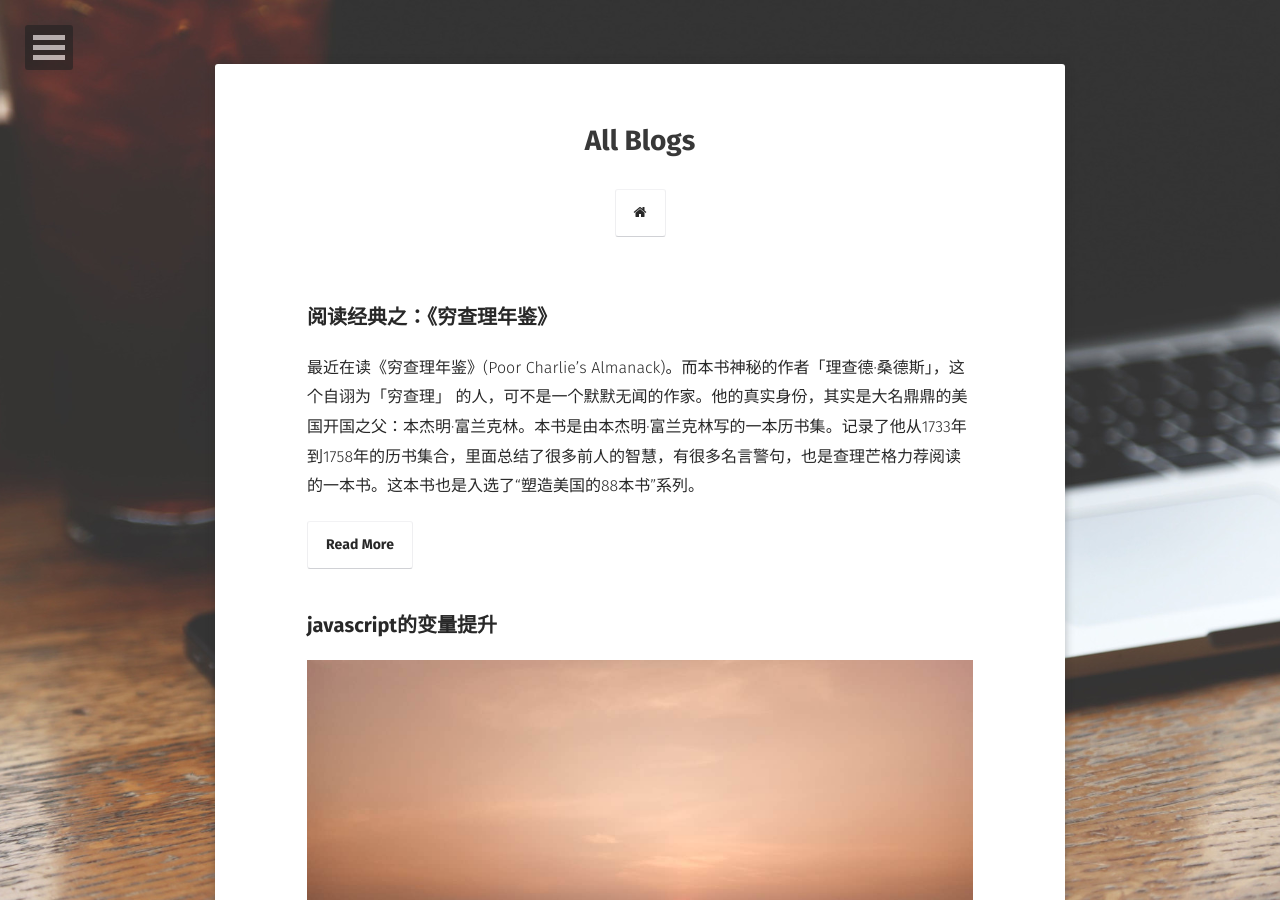
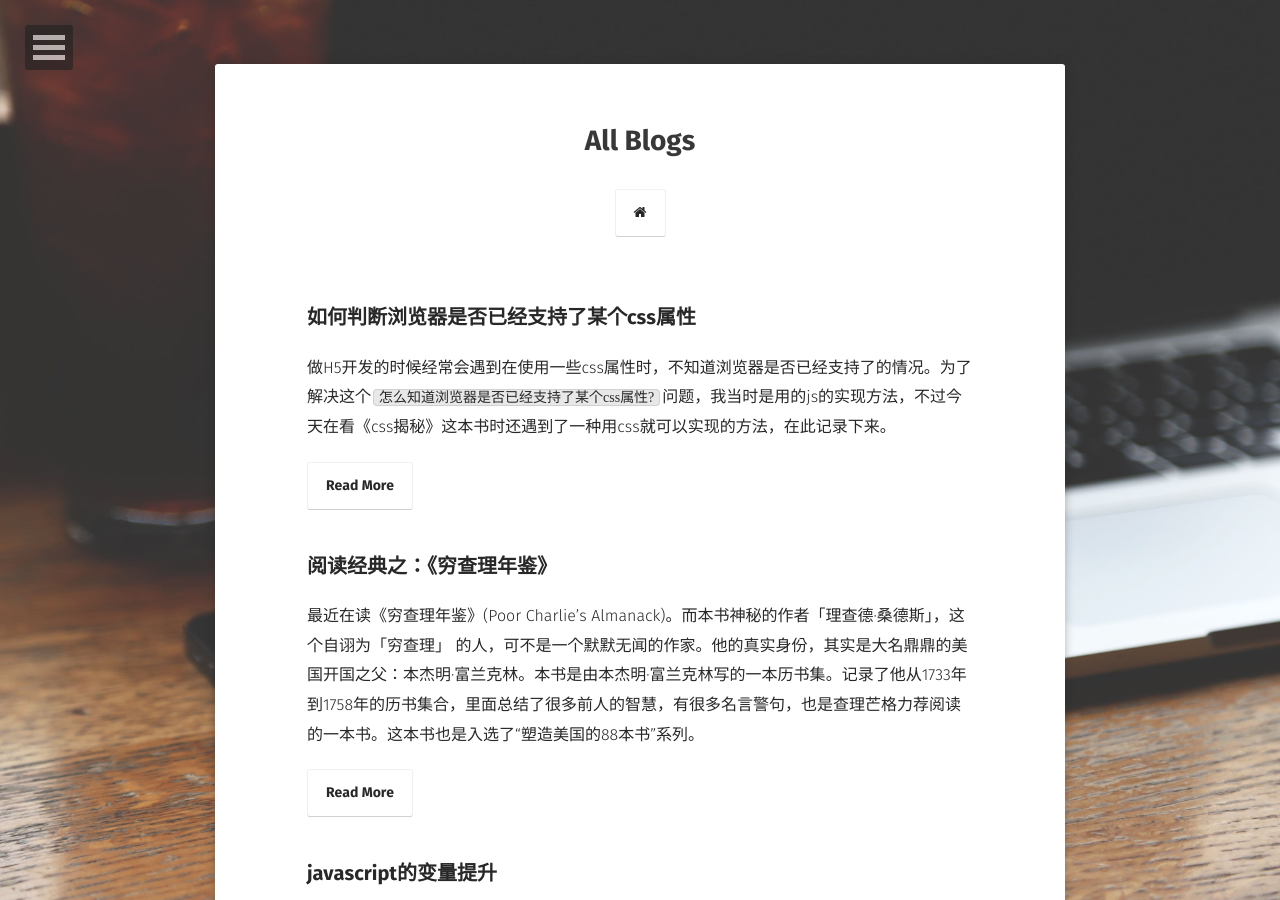
Before and after one commit to tiansn/tiansn.github.io, a Jekyll site: the page built from posts/index.md, in a window 1280 px wide and 900 px high. Built offline with Jekyll 4.4.1, drawn with Linux system fonts in a browser that asks for light colours; some web fonts are replaced.

Commit message:
write new blog

````diff
--- a/_config.yml
+++ b/_config.yml
@@ -8,7 +8,7 @@ logo:               'assets/img/logo.png'
 background:         'assets/img/placeholder-big.jpg'
 tiled_bg:           false   # Set this true if you want to tile your background image, otherwise it will be covered
 locale:             zh_CN
-url:                https://tiansn.github.io
+# url:                https://tiansn.github.io
 
 # Jekyll
 permalink:          /:title/
--- /dev/null
+++ b/_posts/2017-09-12-如何判断浏览器是否已经支持了某个css属性.md
@@ -0,0 +1,54 @@
+---
+layout: post
+title:  "如何判断浏览器是否已经支持了某个css属性"
+date:   2017-09-12
+comments: true
+tag:
+- css
+---
+
+做H5开发的时候经常会遇到在使用一些css属性时，不知道浏览器是否已经支持了的情况。为了解决这个`怎么知道浏览器是否已经支持了某个css属性?`问题，我当时是用的js的实现方法，不过今天在看《css揭秘》这本书时还遇到了一种用css就可以实现的方法，在此记录下来。
+
+## javascript的实现方式
+思路：用js创建一个元素element，然后看element.style里面是否有这个需要被支持的cssAttr
+代码实现如下：
+
+```
+function testProperty(property) {
+	var root = document.documentElement;
+	if (property in root.style) {
+		root.classList.add(property.toLowerCase());
+		return true;
+	}
+    root.classList.add('no-' + property.toLowerCase());
+	return false;
+}
+```
+如果我们想要检测某个具体的属性值是否支持，那就需要把它赋给对应 的属性，然后再检查浏览器是不是还保存着这个值。很显然，这个过程会改 变元素的样式，因此我们需要一个隐藏元素,具体代码如下：
+
+```
+function testValue(id, value, property) {
+	var root = document.documentElement;
+    var dummy = document.createElement('p');
+    dummy.style[property] = value;
+    if (dummy.style[property]) {
+        root.classList.add(id);
+        return true;
+    }
+    root.classList.add('no-' + id);
+    return false;
+}
+```
+
+## css的实现方式
+用css实现的话只需在css代码中使用`@supports (testValue)`,示例代码如下：
+
+```
+@supports (text-shadow: 0 0 .3em gray) {
+    h1 {
+       color: transparent;
+       text-shadow: 0 0 .3em gray;
+    }
+}
+```
+需要注意的是到目前为止这种利用@supports来做判断的方式在IE11还不支持，其他的浏览器都支持了，具体看是否已经支持可以点此链接[是否已经支持@supports](http://caniuse.com/#search=%40supports)
````
